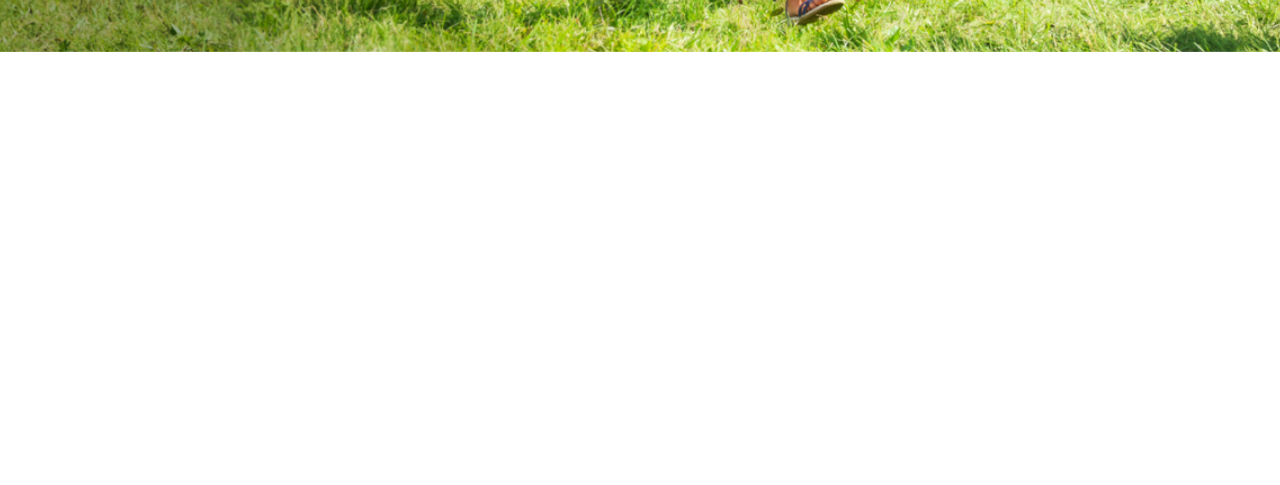
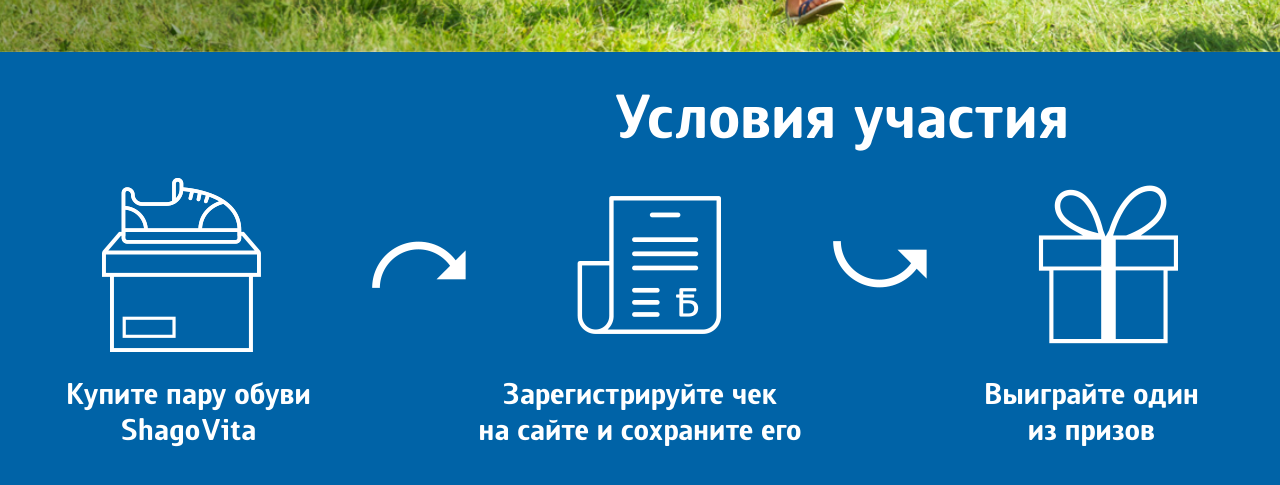
Before and after one commit to FoxyGirl/shagovita, a website: page index.html in a window 1280 px wide. Shown: the part 763-1248 px from the top of the page. Before the commit the page ends 815 px from the top, so only its background shows below. Drawn offline with nearby package versions, Linux system fonts and the light colour scheme; files that its build step writes are made by us from their sources.

Commit message:
Create Conditions Section

```diff
--- a/index.html
+++ b/index.html
@@ -66,6 +66,36 @@
             </a>
         </div>
     </header>
+    <main class="main">
+        <section class="conditions">
+            <div class="conditions__inner">
+                <h2 class="conditions__title">Условия участия</h2>
+                <div class="conditions__pictures">
+                    <div class="conditions__picture-item  conditions__picture-item--shoes">
+                        <img src="img/condition_shoes.png" alt="обувь">
+                    </div>
+                    <div class="conditions__picture-item  conditions__picture-item--arrow_down">
+                        <img src="img/condition_arrow_up.png" alt="стрелка">
+                    </div>
+                    <div class="conditions__picture-item  conditions__picture-item--anketa">
+                        <img src="img/condition_anketa.png" alt="анкета">
+                    </div>
+                    <div class="conditions__picture-item  conditions__picture-item--arrow_up">
+                        <img src="img/condition_arrow_up.png" alt="стрелка">
+                    </div>
+                    <div class="conditions__picture-item  conditions__picture-item--prize">
+                        <img src="img/condition_prize.png" alt="приз">
+                    </div>
+                </div>
+                <div class="conditions__rules">
+                    <div class="conditions__rules-item  conditions__rules-item--shoes">Купите пару обуви ShagoVita</div>
+                    <div class="conditions__rules-item  conditions__rules-item--anketa">Зарегистрируйте чек на&nbsp;сайте и сохраните его</div>
+                    <div class="conditions__rules-item  conditions__rules-item--prize">Выиграйте один из&nbsp;призов</div>
+                </div>
+            </div>
+        </section>
+    </main>
+
 
 </body>
 </html>
--- /dev/null
+++ b/sass/blocks/conditions.scss
@@ -0,0 +1,57 @@
+.conditions {
+  color: $light-color;
+
+  &__inner {
+    @include container;
+    background-color: $brand-color;
+    border: 1px solid transparent;
+
+  }
+
+  &__title {
+    margin: 25px 165px 25px 0;
+    text-align: right;
+    font-size: 62px;
+    font-weight: 700;
+  }
+
+  &__pictures {
+    display: flex;
+    justify-content: space-around;
+    align-items: center;
+    margin-bottom: 20px;
+  }
+
+  &__picture-item {
+    position: relative;
+
+    &--arrow_up {
+      img {
+        transform: rotate(180deg) scaleX(-1);
+      }
+    }
+
+    img {
+      //position: absolute;
+    }
+  }
+
+  &__rules {
+    display: flex;
+    justify-content: space-between;
+    align-items: flex-start;
+    margin-bottom: 50px;
+  }
+
+  &__rules-item {
+    font-size: 30px;
+    font-weight: 700;
+    text-align: center;
+    flex-basis: 24%;
+
+    &--anketa {
+      flex-basis: 30%;
+    }
+  }
+
+}
--- /dev/null
+++ b/sass/blocks/main.scss
@@ -0,0 +1,4 @@
+.main {
+  background-color: $light-gray;
+
+}
--- a/sass/blocks/page-header.scss
+++ b/sass/blocks/page-header.scss
@@ -1,7 +1,7 @@
 .page-header {
   position: relative;
   color: $light-text-color;
-  background: #ddd;
+  background: $light-gray;
   @include clearfix;
 
   &__inner {
--- a/sass/global/variables.scss
+++ b/sass/global/variables.scss
@@ -8,6 +8,7 @@
 $light-text-color: $light-color;
 $red-color: #b9004c;
 $yellow-color: #ecd31c;
+$light-gray: #ddd;
 
 $indent-help: 45px;
 
--- a/sass/style.scss
+++ b/sass/style.scss
@@ -8,3 +8,5 @@
 @import "blocks/logo.scss";
 @import "blocks/main-nav.scss";
 @import "blocks/main-phone.scss";
+@import "blocks/main.scss";
+@import "blocks/conditions.scss";
```
Also changed, not shown: img/condition_anketa.png (added), img/condition_arrow_up.png (added), img/condition_prize.png (added), img/condition_shoes.png (added).
